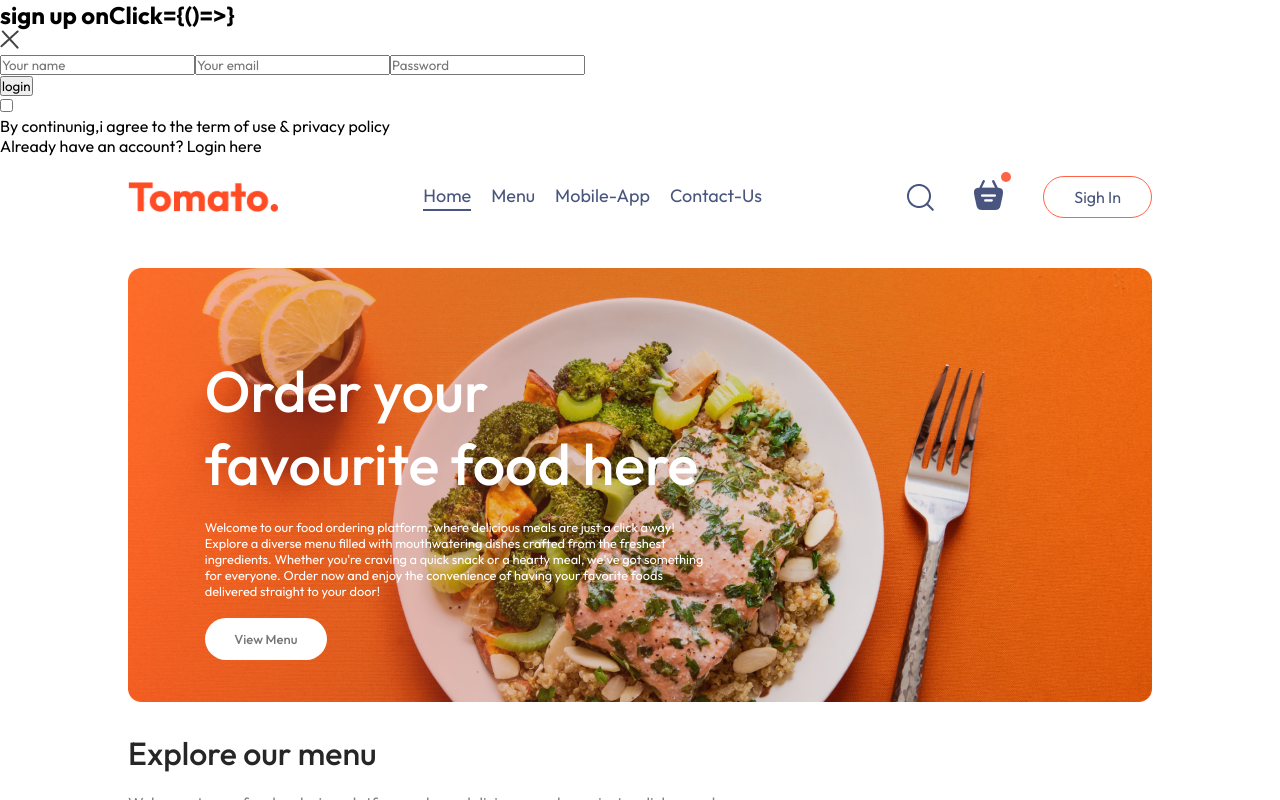
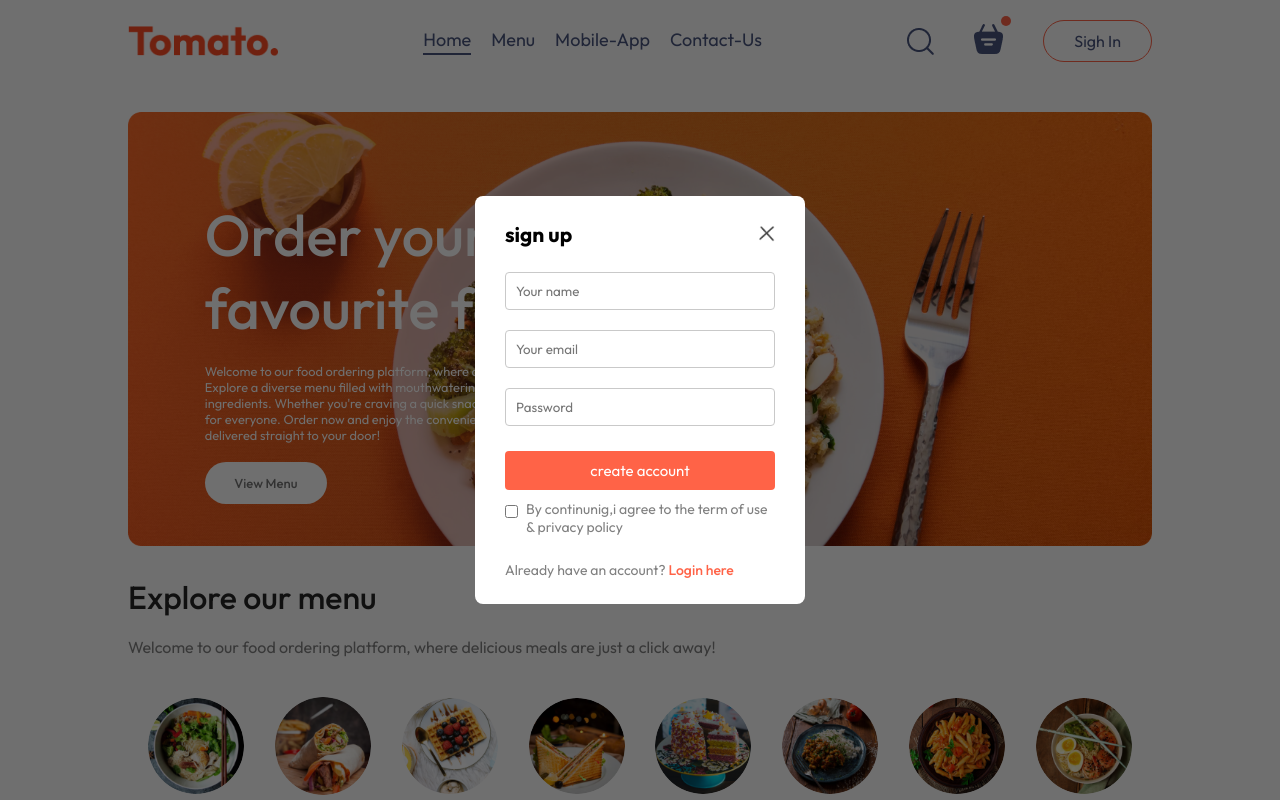
Before and after one commit to SadeshWijekoon/Food-ordering-fullstack-website, a React (Vite) app in the folder frontend/: page / in a window 1280 px wide. Both pictures are taken after a click on the button "Sigh In". Shown: the top 800 px of the page. Built offline with nearby package versions, Linux system fonts and the light colour scheme.

Commit message:
add logingpopup styling

```diff
--- a/frontend/src/compontes/Login Popup/LoginPopUp.css
+++ b/frontend/src/compontes/Login Popup/LoginPopUp.css
@@ -0,0 +1,66 @@
+.login-popup{
+    position: absolute;
+    z-index: 1;
+    width: 100%;
+    height: 100%;
+    background-color: #00000090 ;
+    display: grid;
+}
+.login-popup-con{
+   place-self: center;
+   width: max(23vw,330px);
+   color: #808080;
+   background-color: white;
+   display: flex;
+   flex-direction: column;
+   gap:25px;
+   padding: 25px 30px;
+   border-radius: 8px;
+   font-size: 14px;
+   animation: fadeIn 0.5s;
+}
+.log-pop-tit{
+    display: flex;
+    justify-content: space-between;
+    align-items: center;
+    color: black;
+}
+.log-pop-tit img{
+    width: 16px;
+    cursor: pointer;
+}
+.login-pop-int{
+   display: flex;
+   flex-direction: column;
+   gap: 20px;
+}
+.login-pop-int input{
+    outline: none;
+    border: 1px solid #c9c9c9;
+    padding: 10px;
+    border-radius: 4px;
+}
+.login-popup-con button{
+    border: none;
+    padding: 10px;
+    border-radius: 4px;
+    color: white;
+    background-color: tomato;
+    font-size: 15px;
+    cursor: pointer;
+}
+.log-pop-cond{
+   display: flex;
+   align-items: start;
+   gap: 8px;
+   margin-top: -15px;
+}
+.log-pop-cond input{
+    margin-top: 5px;
+
+}
+.login-popup p span {
+    color: tomato;
+    font-weight: 500;
+    cursor: pointer;
+}
--- a/frontend/src/compontes/Login Popup/LoginPopUp.jsx
+++ b/frontend/src/compontes/Login Popup/LoginPopUp.jsx
@@ -3,7 +3,7 @@
 import { assets } from '../../assets/assets';
 
 const LoginPopUp = ({setShowLogin}) => {
- const  [currentState,setCurrentState] =useState("sign up onClick={()=>}")
+ const  [currentState,setCurrentState] =useState("sign up")
 
   return (
     <div className='login-popup'>
@@ -18,7 +18,7 @@
           <input type='password' placeholder='Password' required></input>
         </div>
         <button>{currentState==='sign up'?'create account':'login'}</button>
-        <div className='log-pop-con'>
+        <div className='log-pop-cond'>
           <input type='checkbox' required/>
           <p>By continunig,i agree to the term of use & privacy policy</p>
         </div>
```
